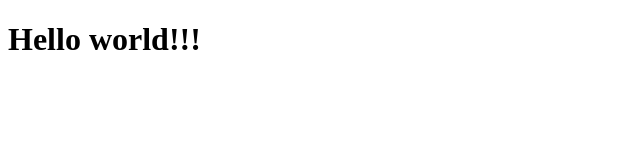
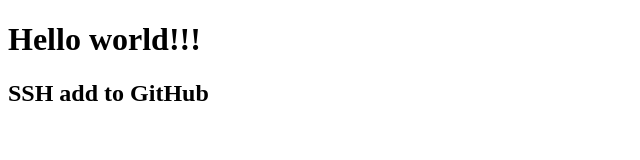
Before and after one commit to nicolas1996-ing/SSH-Test-, a plain HTML site: page index.html in a window 1280 px wide. Shown: the whole page, without its empty margins (0-640 px from the left). Drawn offline with Linux system fonts and the light colour scheme.

Commit message:
feat: add h2 tag

```diff
--- a/index.html
+++ b/index.html
@@ -8,5 +8,6 @@
   </head>
   <body>
     <h1>Hello world!!!</h1>
+    <h2>SSH add to GitHub</h2>
   </body>
 </html>
```
